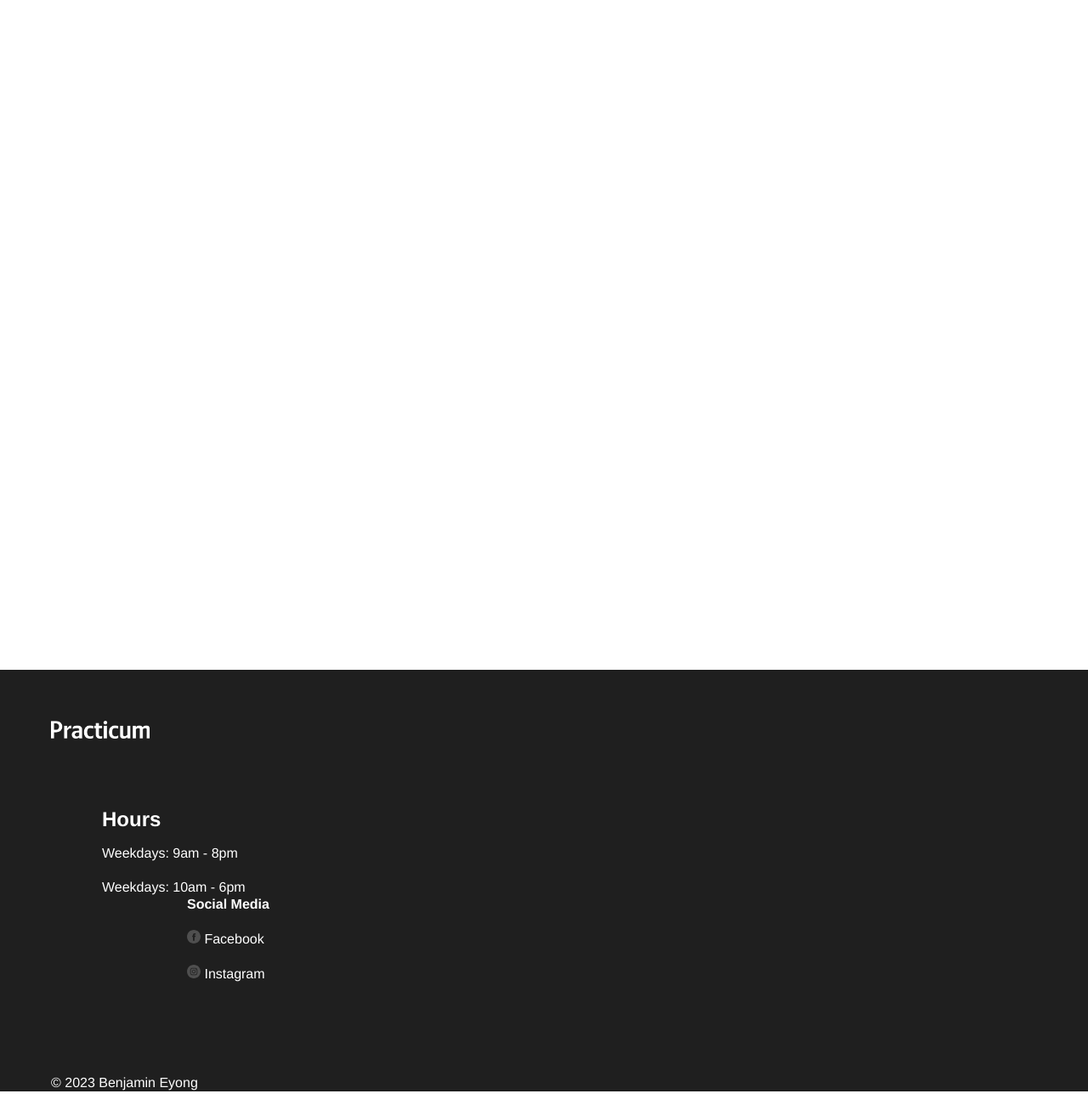
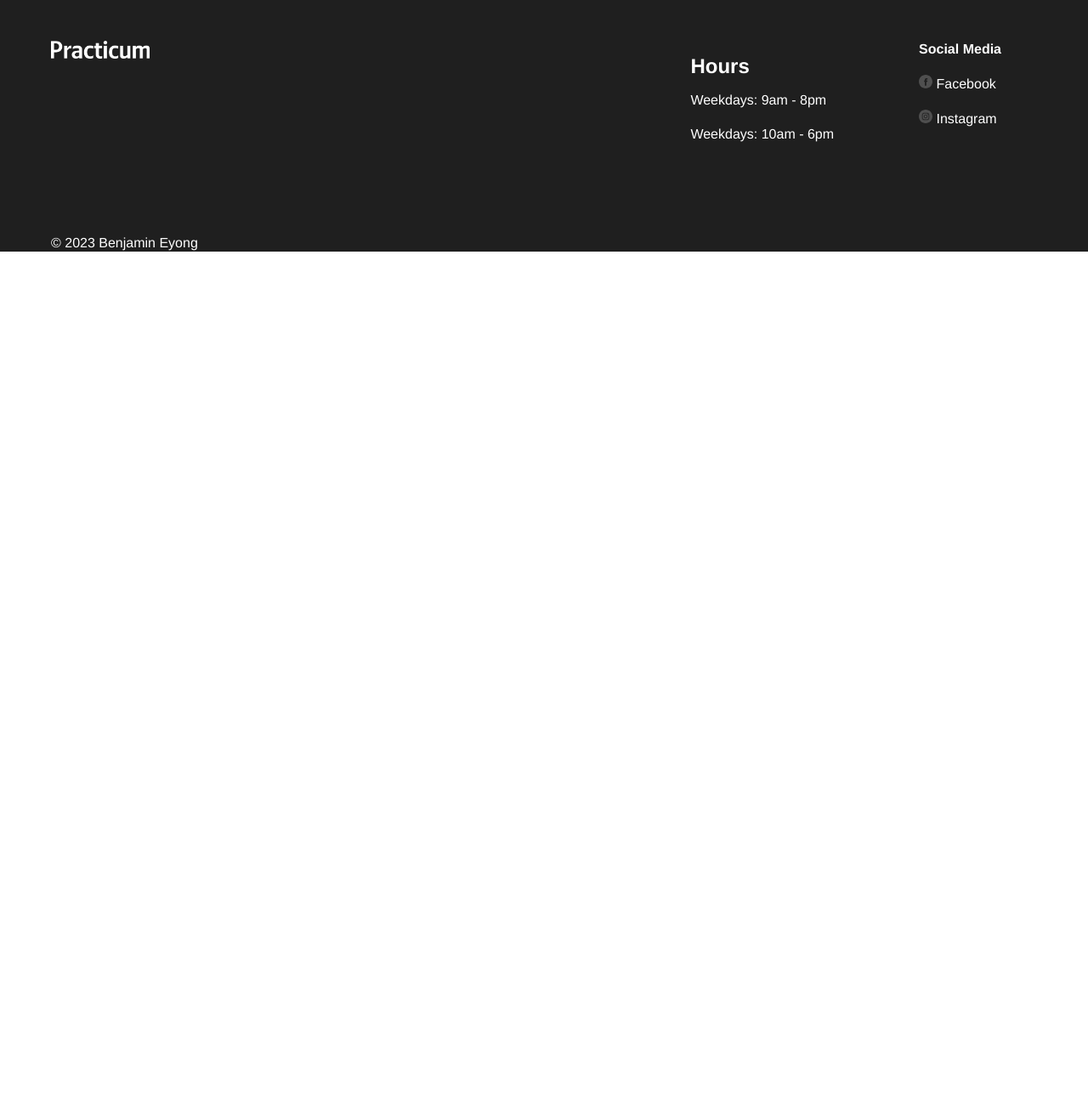
Before and after one commit to Benjamin-Eyong/se_project_library, a plain HTML site: page index.html in a window 1280 px wide. Shown: the part 4085-5385 px from the top of the page at 85% size. After the commit the page ends 4381 px from the top, so only its background shows below. Drawn offline with Linux system fonts and the light colour scheme.

Commit message:
New update for my project

```diff
--- a/index.html
+++ b/index.html
@@ -309,28 +309,16 @@
           <div class="about__circle"></div>
         </section>
       </main>
-    </div>
-  </body>
-</html>
-<div class="page">
-  <header class="header"></header>
-
-  <main class="content"></main>
-
       <footer class="footer" id="footer">
-    <div class="footer__columns"></div>
+        <div class="footer__columns">
           <div class="footer__column">
             <img
+              class="footer__logo"
               src="images/logo_white.png"
-        class="footer__logo"
               alt="practicum logo"
             />
-      <footer class="footer" id="footer">
-        <div class="footer__columns">
-          <div class="footer__column"></div>
-          <div class="footer__column"></div>
-          <div class="footer__column"></div>
           </div>
+
           <div class="footer__column footer__column-content_hours">
             <h2 class="footer__heading">Hours</h2>
             <ul class="footer__list">
@@ -366,9 +354,8 @@
           </div>
         </div>
 
-      <div class="footer__copyright">
-        <p>&copy; 2023 Benjamin Eyong</p>
-      </div>
-    </div>
+        <p class="footer__copyright">&copy; 2023 Benjamin Eyong</p>
       </footer>
     </div>
+  </body>
+</html>
```
Lines whose indentation alone changed are shown as unchanged.
